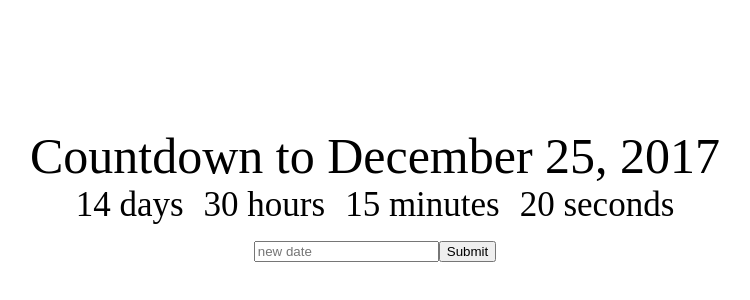
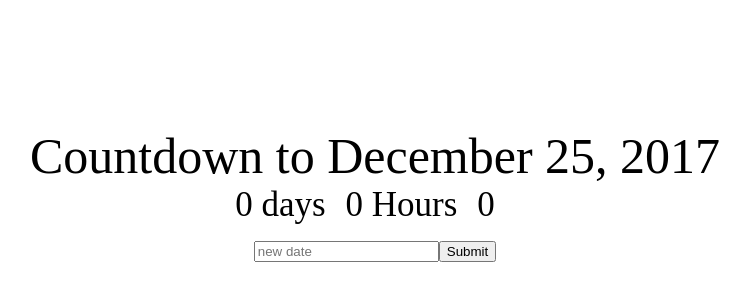
Before and after one commit to eriksonoliveira/Countdown-App, a React (Create React App) app: page / in a window 1280 px wide. Shown: the part 126-426 px from the top of the page, without its empty margins (265-1015 px from the left). Built offline with nearby package versions, Linux system fonts and the light colour scheme.

Commit message:
Merge branch 'master' of https://github.com/eriksonoliveira/Countdown-App

```diff
--- a/src/App.jsx
+++ b/src/App.jsx
@@ -1,28 +1,32 @@
 import React, { Component } from "react";
+import Clock from './Clock';
 import "./App.css";
 
 class App extends Component {
   constructor(props) {
     super(props);
     this.state = {
-      deadline: "December 25, 2017"
+      deadline: "December 25, 2017",
+      newDeadlilne: ''
     };
+  }
+
+  changeDeadline() {
+    this.setState({
+      deadline: this.state.newDeadline
+    });
   }
 
   render() {
     return (
       <div className="App">
         <div className="App-title">Countdown to {this.state.deadline}</div>
-        <div>
-          <div className="clock-days">14 days</div>
-          <div className="clock-hours">30 hours</div>
-          <div className="clock-minutes">15 minutes</div>
-          <div className="clock-seconds">20 seconds</div>
-        </div>
-        <div>
-          <input placeholder="new date" />
-          <button>Submit</button>
-        </div>
+        <Clock deadline={this.state.deadline}/>
+        <input
+          placeholder="new date"
+          onChange={event => this.setState({newDeadline: event.target.value})}
+      />
+        <button onClick={() => this.changeDeadline()}>Submit</button>
       </div>
     );
   }
--- /dev/null
+++ b/src/Clock.jsx
@@ -0,0 +1,27 @@
+import React, { Component } from 'react';
+import './App.css';
+
+class Clock extends Component {
+  constructor(props) {
+    super(props);
+    this.state = {
+      days: 0,
+      hours: 0,
+      minutes: 0,
+      seconds: 0
+    }
+    console.log(this.props);
+  }
+  render() {
+    return(
+      <div>
+        <div className="clock-days">{this.state.days} days</div>
+        <div className="clock-hours">{this.state.hours} Hours</div>
+        <div className="clock-minutes">{this.state.minutes}</div>
+        <div className="clock-seconds">{this.state.second}</div>
+      </div>
+    );
+  }
+}
+
+export default Clock;
```
